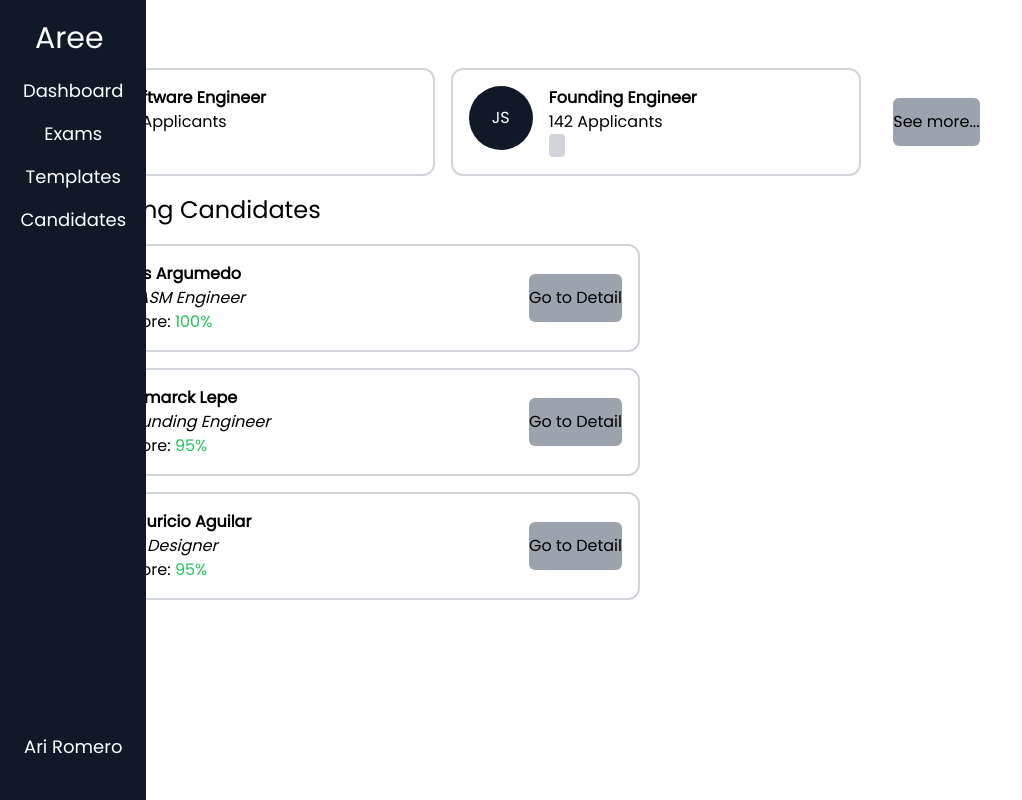
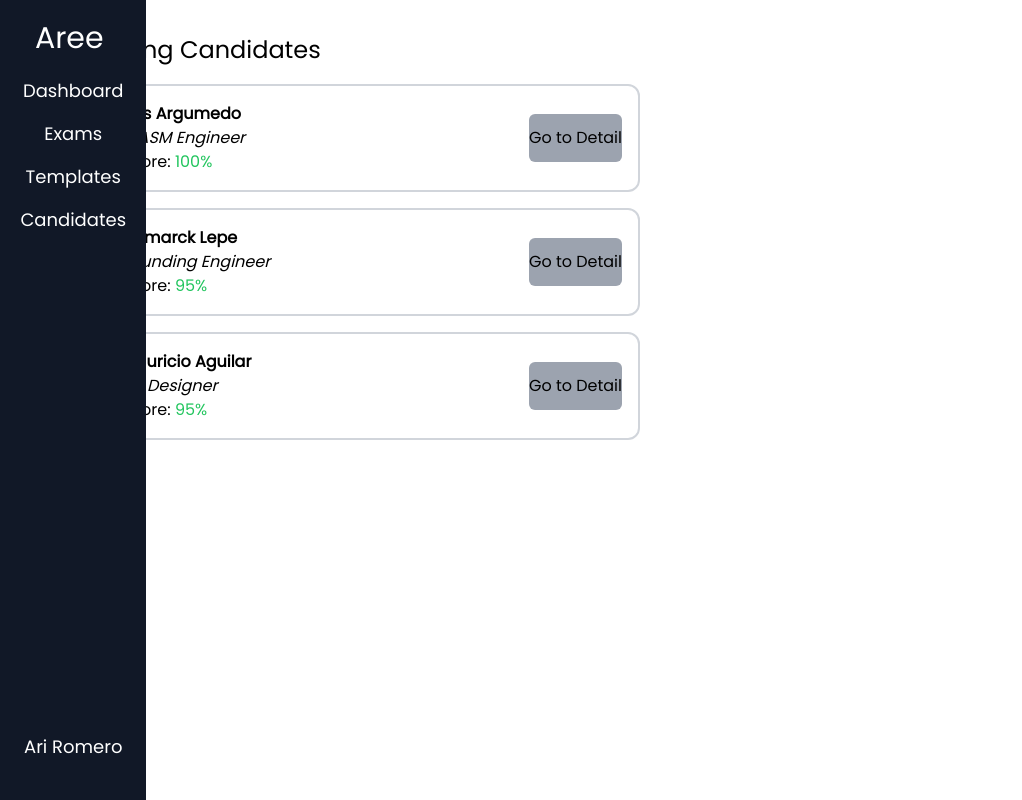
Before and after one commit to AreeHire/aree, a Nuxt app: page / in a window 1280 px wide. Shown: the whole page, without its empty margins (0-1022 px from the left). Built offline with nearby package versions, Linux system fonts and the light colour scheme.

Commit message:
Refactor folder structure for exams and load an exam dynamically

```diff
--- a/components/ExamCard.vue
+++ b/components/ExamCard.vue
@@ -1,4 +1,5 @@
 <template>
+  <a :href="'/exams/' + id">
     <div
       class="mr-4 flex flex-row border-2 border-gray-300 rounded-xl p-4 cursor-pointer hover:bg-gray-100"
     >
@@ -17,17 +18,22 @@
         </span>
       </div>
     </div>
+  </a>
 </template>
 
 <script>
 export default {
   props: {
+    id: {
+      type: Number,
+      required: true
+    },
     name: {
       type: String,
       required: true
     },
     language: {
-      type: Array,
+      type: String,
       required: true
     },
     applications: {
--- a/pages/_exam.vue
+++ b/pages/exams/_exam.vue
@@ -11,7 +11,7 @@
       />
     </template>
     <button
-      v-if="questions.length"
+      v-if="questions"
       class="bg-cyan-300 w-28 h-12 text-center self-center rounded-md"
     >
       Submit ALV
@@ -33,12 +33,14 @@ export default {
     };
   },
   async fetch() {
-    this.questions = await getJobs(this.$fire.firestore);
+    this.questions = await getExams(this.$fire.firestore, this.exam);
+  },
+  async asyncData({ params }) {
+    return { exam: params.exam };
   }
 };
 
-async function getJobs(firestore) {
-  const examId = "16000c18-c44b-49d3-bed4-f8056ec74a6c";
+async function getExams(firestore, examId) {
   const url = `http://localhost:5001/hire-latam/us-central1/exams/${examId}`;
 
   const response = await axios.get(url);
--- a/pages/exams.vue
+++ b/pages/exams/index.vue
@@ -12,8 +12,9 @@
       <exam-card
         v-for="exam in exams"
         class="w-1/3 mb-4"
+        :key="exam.id"
+        :id="exam.id"
         :name="exam.name"
-        :key="exam.id"
         :language="exam.language"
         :applications="15"
       />
--- a/pages/index.vue
+++ b/pages/index.vue
@@ -1,25 +1,5 @@
 <template>
   <div>
-    <p class="text-2xl">Exams</p>
-    <div class="flex mt-4">
-      <exam-card
-        class="w-1/3"
-        name="Software Engineer"
-        :skills="['Javascript', 'Python']"
-        :applications="15"
-      />
-      <exam-card
-        class="w-1/3"
-        name="Founding Engineer"
-        :skills="['WASM', 'Rust']"
-        :applications="142"
-      />
-      <button
-        class="mx-4 bg-gray-400 w-28 h-12 text-center self-center rounded-md"
-      >
-        See more...
-      </button>
-    </div>
     <p class="text-2xl my-4">Outstanding Candidates</p>
     <div class="">
       <candidate-card name="Luis Argumedo" job="WASM Engineer" :score="100" />
```
Lines whose indentation alone changed are shown as unchanged.
